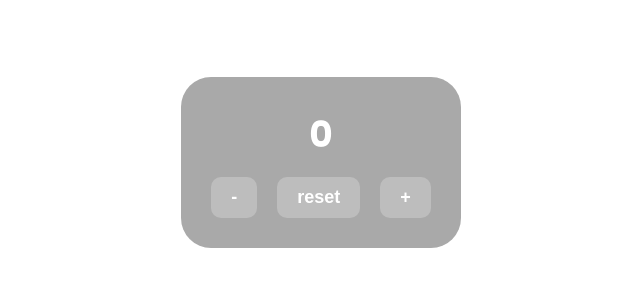
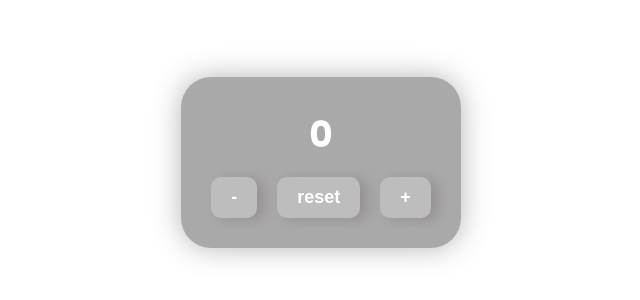
Before and after one commit to rakib00-dev/js-counter, a plain HTML site: page index.html in a window 1280 px wide. Shown: the part 238-538 px from the top of the page, without its empty margins (319-959 px from the left). Drawn offline with Linux system fonts and the light colour scheme.

Commit message:
updated the counter box and finished the project

```diff
--- a/style.css
+++ b/style.css
@@ -19,6 +19,7 @@ body {
   background: hsla(0, 0%, 50%, 0.674);
   padding: 30px;
   border-radius: 30px;
+  box-shadow: 0px 0px 28px #b0adade8;
 }
 
 #display {
@@ -39,6 +40,7 @@ body {
   border: none;
   border-radius: 10px;
   background: hsl(0, 0%, 74%);
+  box-shadow: 7px 2px 12px #948f8fe8;
   color: white;
   font-weight: 600;
   cursor: pointer;
```
